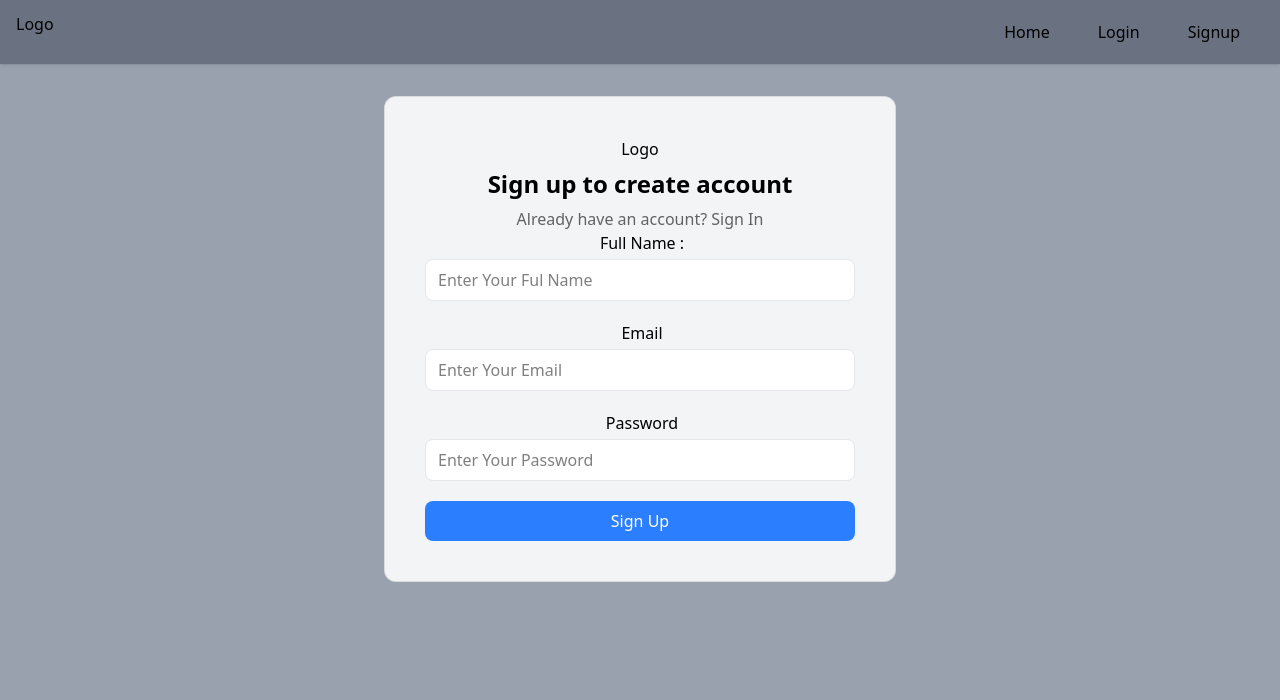
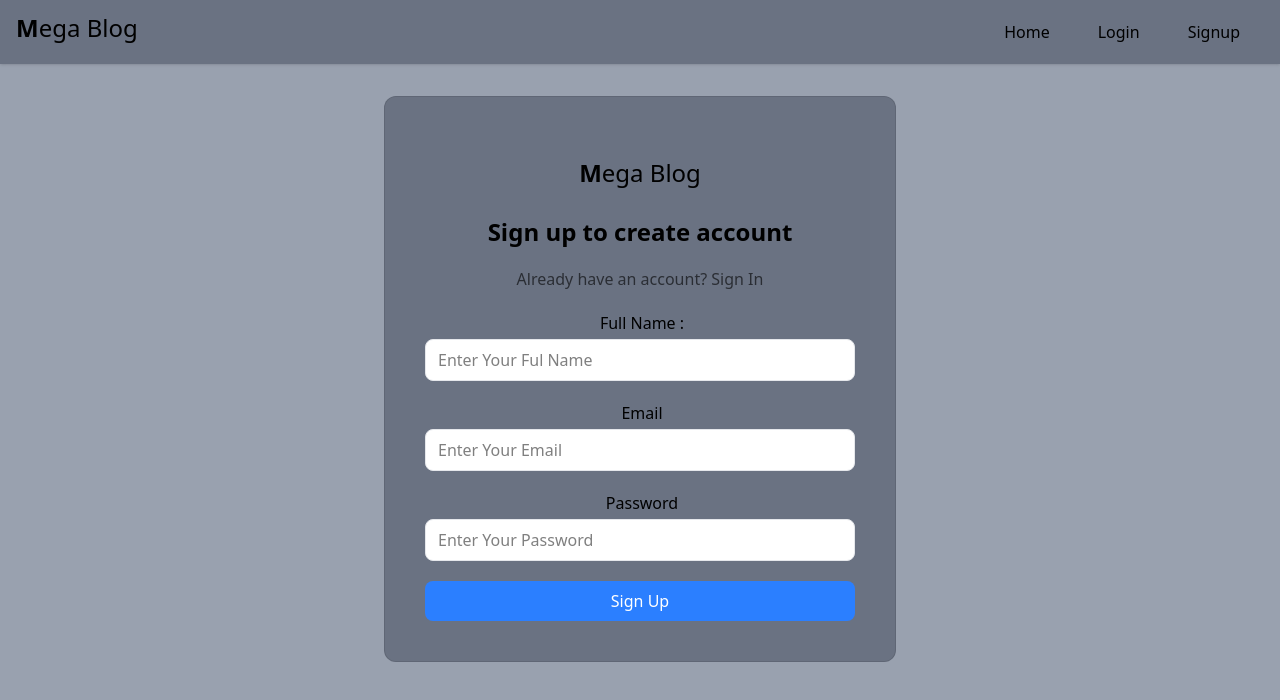
Before and after one commit to Krunal2509/MegaBlog, a React (Vite) app: page /signup in a window 1280 px wide. Shown: the top 700 px of the page. Built offline with nearby package versions, Linux system fonts and the light colour scheme; no server answers.

Commit message:
Login Bug Fix

```diff
--- a/components/Login.jsx
+++ b/components/Login.jsx
@@ -25,6 +25,9 @@ function Login() {
 
             //session true means logged in
             if(session){
+                const userData = await authService.getCurrentUser()
+                // here the dispatch refresh the page after successfully login
+                dispatch(login({userData}))
                 navigate("/")
             }
 
@@ -34,17 +37,20 @@ function Login() {
     }
 
     return (
-            <div className='flex flex-col items-center justify-between  w-full'>
+            <div className='flex items-center justify-center  '>
 
-                <div className={` w-full max-w-lg bg-gray-100 rounded-xl p-10 border border-black/10`}>
-                    <span className="inline-block w-full max-w-[100px]">
+              <div className="mx-auto w-full max-w-lg bg-gray-500 rounded-xl p-10 border border-black/10">
+
+
+                <div className={` w-full max-w-lg  rounded-xl p-5 `}>
+                    <span className="inline-block w-full max-w-[200px]">
                         <Logo width="100%" />
                     </span>
                 </div>
 
                 <h2 className="text-center text-2xl font-bold leading-tight">Sign in to your account</h2>
 
-                 <p className="mt-2 text-center text-base text-black/60">
+                 <p className="my-5 text-center text-base text-black/60">
                     Don&apos;t have any account?&nbsp;
                     <Link
                         to="/signup"
@@ -103,6 +109,8 @@ function Login() {
 
                 </form>
 
+              </div>
+
             </div>
 
 
--- a/components/Logo.jsx
+++ b/components/Logo.jsx
@@ -2,7 +2,7 @@ import React from "react";
 
 function Logo({width = '100px'}) {
     return(
-        <div>Logo</div>
+        <div className="text-2xl font-light first-letter:font-bold "> Mega Blog</div>
     )
 }
 
--- a/components/PostCard.jsx
+++ b/components/PostCard.jsx
@@ -7,7 +7,7 @@ import {Link} from 'react-router'
 function PostCard({$id , title , featuredImg}) {
     return (
         <Link to={`/post/${$id}`}>
-            <div className='w-full bg-gray-100 rounded-xl p-4'>
+            <div className='w-full bg-gray-500 mt-10 rounded-xl p-4'>
 
                 <div className='w-full justify-center mb-4'>
                     {featuredImg && (
--- a/components/RTE.jsx
+++ b/components/RTE.jsx
@@ -4,7 +4,7 @@ import { Controller } from "react-hook-form";
 
 function RTE({ name = "content", control, label = "Content", defaultValue = "" }) {
   return (
-    <div className="w-full">
+    <div className="w-full ">
       {label && (
         <label htmlFor={name} className="inline-block mb-1 pl-1">
           {label}
--- a/components/SignUp.jsx
+++ b/components/SignUp.jsx
@@ -35,17 +35,17 @@ function SignUp() {
 
     return (
         <div className="flex items-center justify-center">
-             <div className={`mx-auto w-full max-w-lg bg-gray-100 rounded-xl p-10 border border-black/10`}>
+             <div className={`mx-auto w-full max-w-lg bg-gray-500 rounded-xl p-10 border border-black/10`}>
 
-                    <div className="mb-2 flex justify-center">
-                        <span className="inline-block w-full max-w-[100px]">
+                    <div className="mb-2 flex justify-center p-5">
+                        <span className="inline-block w-full max-w-[200px]">
                             <Logo width="100%" />
                         </span>
                     </div>
 
                     <h2 className="text-center text-2xl font-bold leading-tight">Sign up to create account</h2>
 
-                    <p className="mt-2 text-center text-base text-black/60">
+                    <p className="my-5 text-center text-base text-black/60">
                         Already have an account?&nbsp;
                         <Link
                             to="/login"
--- a/src/pages/Home.jsx
+++ b/src/pages/Home.jsx
@@ -20,7 +20,7 @@ function Home() {
                     <div className="flex flex-wrap">
                         <div className="p-2 w-full">
                             <h1 className="text-2xl font-bold hover:text-gray-500">
-                                Login to read posts
+                                 Login Or SignUp
                             </h1>
                         </div>
                     </div>
```
